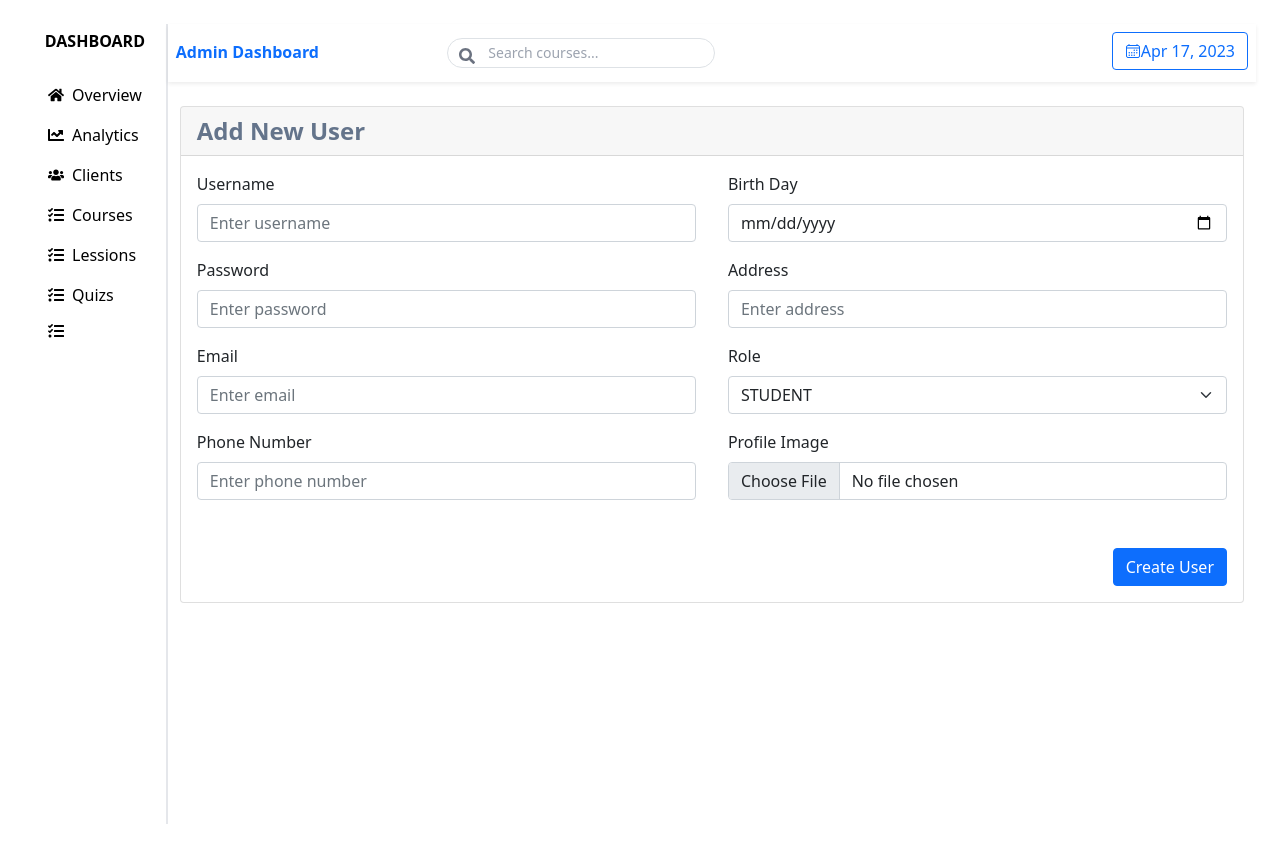
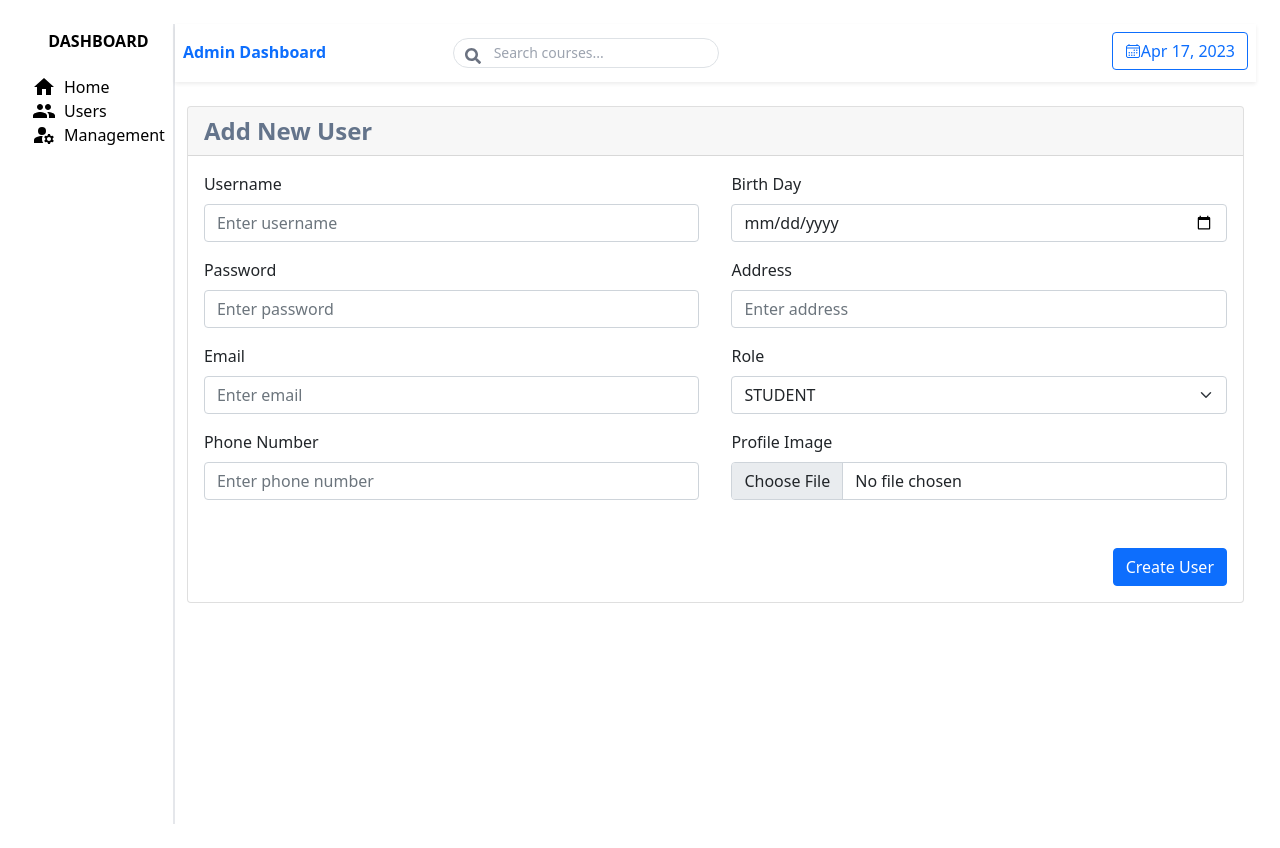
Before and after one commit to nguyentrungtinh2003/online_learning_management_system_frontend, a React (Create React App) app: page /add-user in a window 1280 px wide. Built offline with nearby package versions, Linux system fonts and the light colour scheme; a web font is replaced by a local one.

Commit message:
Edit Sidebar

```diff
--- a/src/pages/Dashboard/Sidebar.js
+++ b/src/pages/Dashboard/Sidebar.js
@@ -1,6 +1,8 @@
 import React from "react";
-import { Nav } from "react-bootstrap";
-import { FaChartLine, FaUsers, FaTasks, FaHome } from "react-icons/fa"; // Import các biểu tượng
+import { Link } from "react-router-dom";
+import GroupIcon from "@mui/icons-material/Group";
+import ManageAccountsIcon from "@mui/icons-material/ManageAccounts";
+import HomeIcon from "@mui/icons-material/Home";
 
 const Sidebar = () => {
   return (
@@ -9,50 +11,20 @@ const Sidebar = () => {
       <h5 className="mb-4 fw-bold text-uppercase text-center">Dashboard</h5>
 
       {/* Menu điều hướng */}
-      <Nav className="flex-column">
-        <Nav.Link
-          href="#"
-          className="text-black d-flex align-items-center py-2"
-        >
-          <FaHome className="me-2" /> Overview
-        </Nav.Link>
-        <Nav.Link
-          href="#"
-          className="text-black d-flex align-items-center py-2"
-        >
-          <FaChartLine className="me-2" /> Analytics
-        </Nav.Link>
-        <Nav.Link
-          href="/all-user"
-          className="text-black d-flex align-items-center py-2"
-        >
-          <FaUsers className="me-2" /> Clients
-        </Nav.Link>
-        <Nav.Link
-          href="#"
-          className="text-black d-flex align-items-center py-2"
-        >
-          <FaTasks className="me-2" /> Courses
-        </Nav.Link>
-        <Nav.Link
-          href="#"
-          className="text-black d-flex align-items-center py-2"
-        >
-          <FaTasks className="me-2" /> Lessions
-        </Nav.Link>
-        <Nav.Link
-          href="#"
-          className="text-black d-flex align-items-center py-2"
-        >
-          <FaTasks className="me-2" /> Quizs
-        </Nav.Link>
-        <Nav.Link
-          href="#"
-          className="text-black d-flex align-items-center py-2"
-        >
-          <FaTasks className="me-2" />
-        </Nav.Link>
-      </Nav>
+      <div>
+        <Link to="/dashboard" className="flex items-center">
+          <HomeIcon className="mr-2" />
+          <p>Home</p>
+        </Link>
+        <Link to="/view-user/:id" className="flex items-center">
+          <GroupIcon className="mr-2" />
+          <p>Users</p>
+        </Link>
+        <Link to="all-user" className="flex items-center">
+          <ManageAccountsIcon className="mr-2" />
+          <p>Management</p>
+        </Link>
+      </div>
     </div>
   );
 };
```
